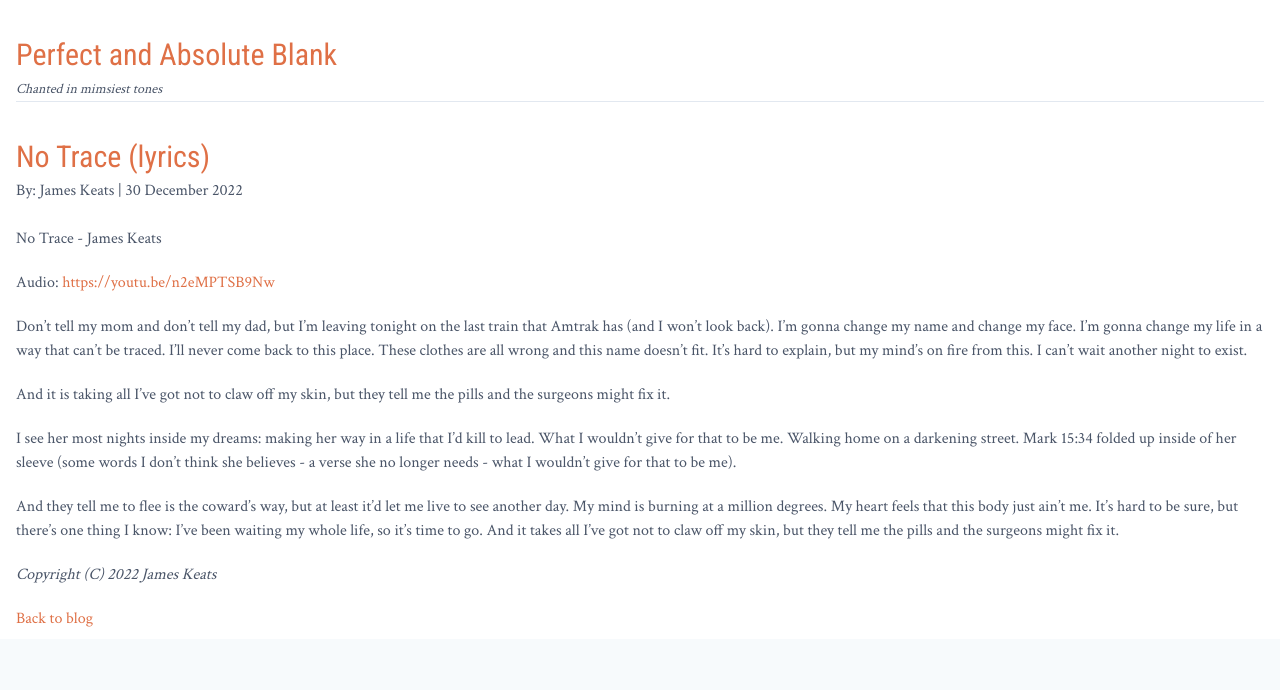
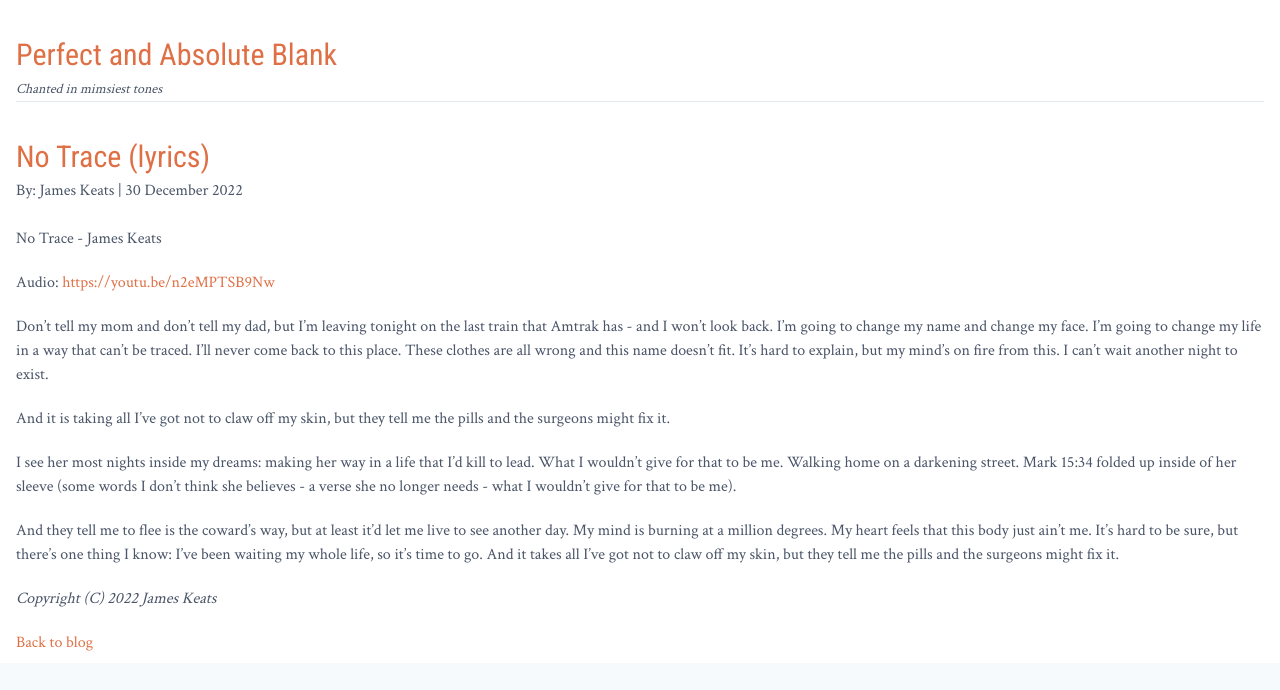
Before and after one commit to growlitheharpo/musical-robot, a Jekyll site: the page built from _posts/2022-12-30-no-trace.md, in a window 1280 px wide. Shown: the top 690 px of the page. Built offline with Jekyll 4.4.1, drawn with Linux system fonts in a browser that asks for light colours; nearby versions of some CDN libraries.

Commit message:
Update 2022-12-30-no-trace.md

```diff
--- a/_posts/2022-12-30-no-trace.md
+++ b/_posts/2022-12-30-no-trace.md
@@ -10,7 +10,7 @@ No Trace - James Keats
 
 Audio: [https://youtu.be/n2eMPTSB9Nw](https://youtu.be/n2eMPTSB9Nw)
 
-Don't tell my mom and don't tell my dad, but I'm leaving tonight on the last train that Amtrak has (and I won't look back). I'm gonna change my name and change my face. I'm gonna change my life in a way that can't be traced. I'll never come back to this place. These clothes are all wrong and this name doesn't fit. It's hard to explain, but my mind's on fire from this. I can't wait another night to exist.
+Don't tell my mom and don't tell my dad, but I'm leaving tonight on the last train that Amtrak has - and I won't look back. I'm going to change my name and change my face. I'm going to change my life in a way that can't be traced. I'll never come back to this place. These clothes are all wrong and this name doesn't fit. It's hard to explain, but my mind's on fire from this. I can't wait another night to exist.
 
 And it is taking all I've got not to claw off my skin, but they tell me the pills and the surgeons might fix it.
 
```
